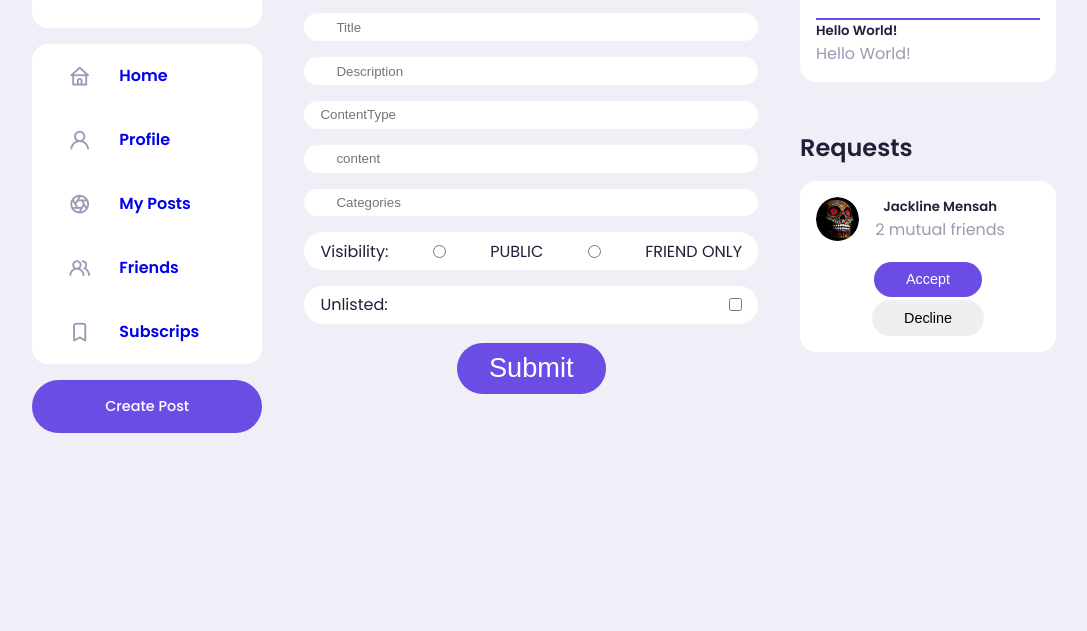
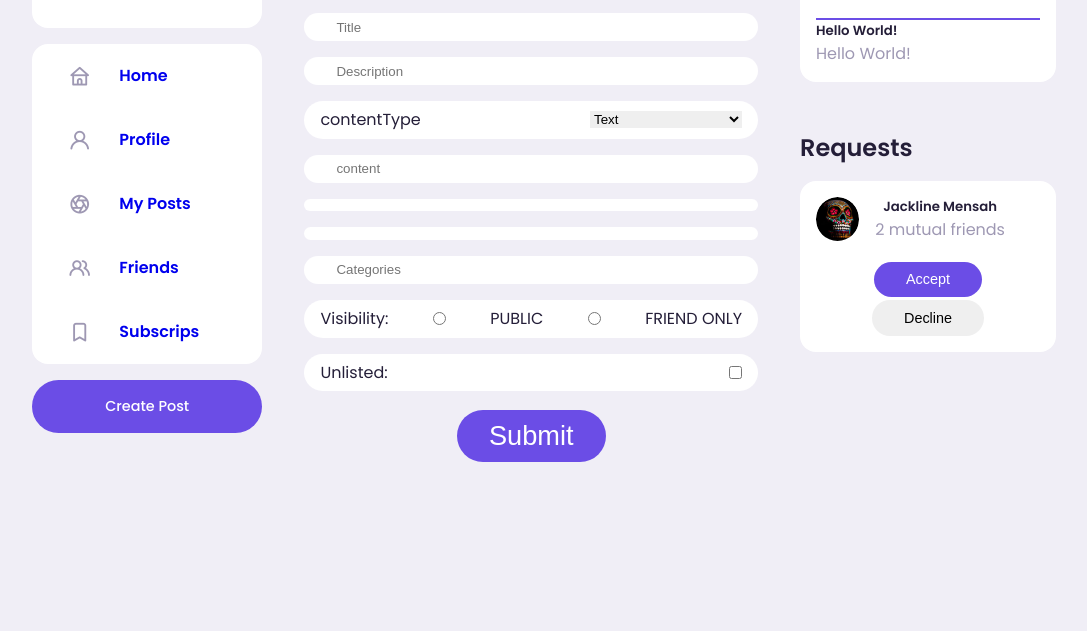
Before and after one commit to Zhijian-Mei/zhijian-group-cmput404-project, a Django app: page /mypost/create/ in a window 1280 px wide. Shown: the part 134-765 px from the top of the page, without its empty margins (96-1183 px from the left). Run offline with Django 4.2, Linux system fonts and the light colour scheme.

Commit message:
changed createpost frontend for images

```diff
--- a/mysite/socialdistribution/templates/createpost.html
+++ b/mysite/socialdistribution/templates/createpost.html
@@ -22,10 +22,22 @@
             <input id="description" type="text" name="description" value="{{ description }}" placeholder="Description" >
         </div>
         <div class="mb-3">
-            <input id="contentType" type="select" name="contentType" value="{{ contentType }}" placeholder="ContentType" >
+            {% comment %} <input id="contentType" type="text" name="contentType" value="{{ contentType }}" placeholder="ContentType" > {% endcomment %}
+            contentType
+            <select name="contentType" onchange="onSelectChange(value)">
+            <option value="text" selected>Text</option>
+            <option value="image">Image (Upload one)</option>
+            <option value="imagesrc">Image (Provide an url)</option>
+            </select>
         </div>
         <div class="mb-3" >
             <input id="content" type="text" name="content" form="post_form" value="{{ content }}" placeholder="content" >
+        </div>
+        <div class="mb-3">
+            <input id="imagesrc" hidden type="text" name="imagesrc" form="post_form" value="{{ imagesrc }}" placeholder="The link of Image" >
+        </div>
+        <div class="mb-3">
+            <input id="image" hidden  type="file" name="image" form="post_form" value="{{ image }}"  >
         </div>
         <div class="mb-3" >
             <input id="categories" type="text" name="categories" value="{{ categories }}" placeholder="Categories" >
@@ -39,7 +51,7 @@
             <label for="unlisted">Unlisted: </label>
             <input id="unlisted" type="checkbox" name="unlisted">
         </div>
-            <input id="id" type="hidden"name="id" value="{{UUID}}">
+            <input id="id" type="hidden" name="id" value="{{UUID}}">
 
             <input id="author" type="hidden" name="author" value={{user.authormodel.id}}>
 
@@ -54,8 +66,26 @@
     </form>
 
 </div>
+
+<script language="javascript">
+    function onSelectChange(value){
+        if (value=='text'){
+            document.getElementById('content').style.display = 'block';
+            document.getElementById('image').style.display = 'none';
+            document.getElementById('imagesrc').style.display = 'none';
+        }else if(value=="image"){
+            document.getElementById('content').style.display = 'none';
+            document.getElementById('image').style.display = 'block';
+            document.getElementById('imagesrc').style.display = 'none';
+        }else if(value=="imagesrc"){
+            document.getElementById('content').style.display = 'none';
+            document.getElementById('image').style.display = 'none';
+            document.getElementById('imagesrc').style.display = 'block';
+        }
+    }
+</script>
+
 {% endblock %}
-
 <!--
 
 <form  method="post" id="post_form">
```
